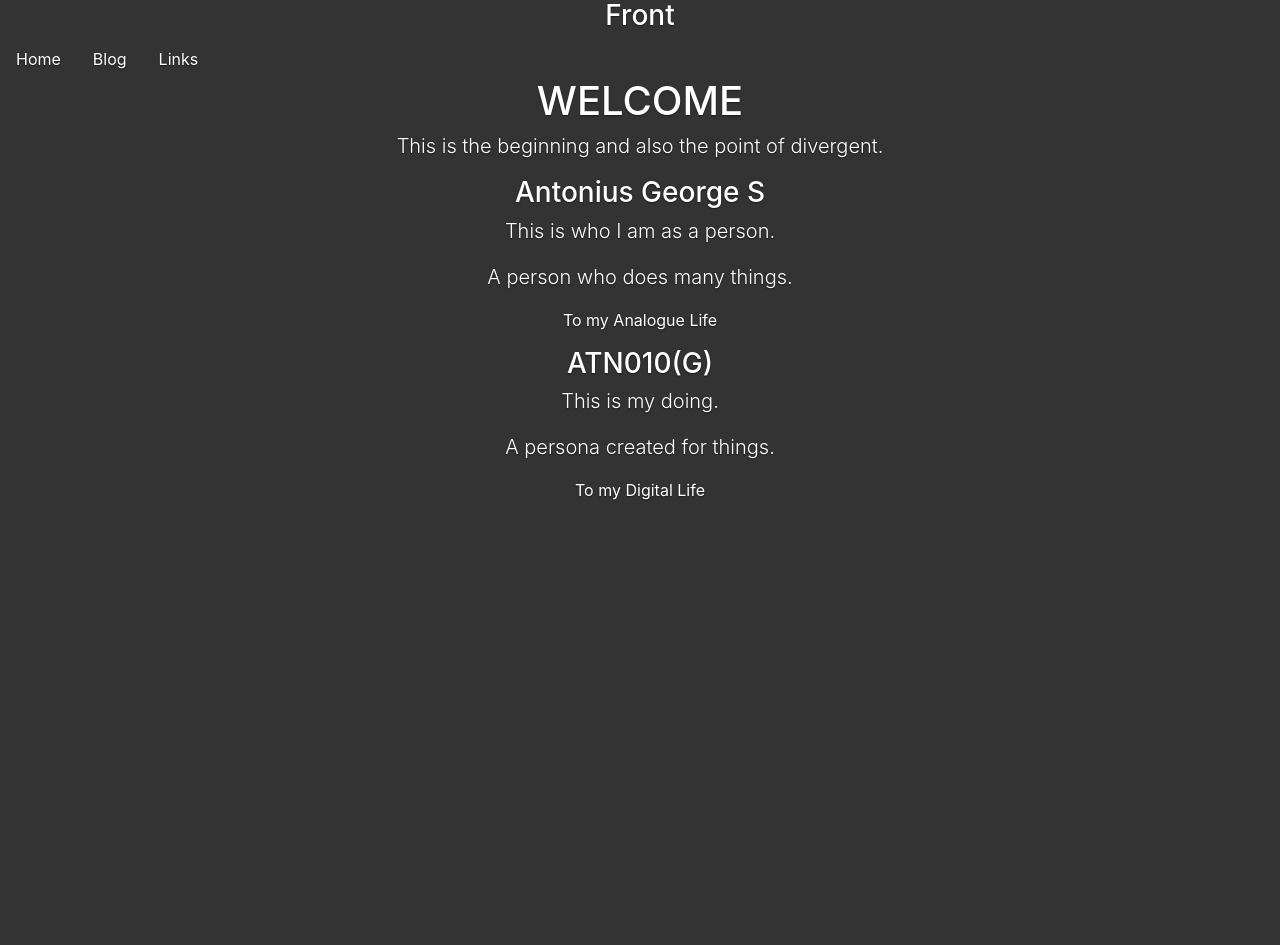
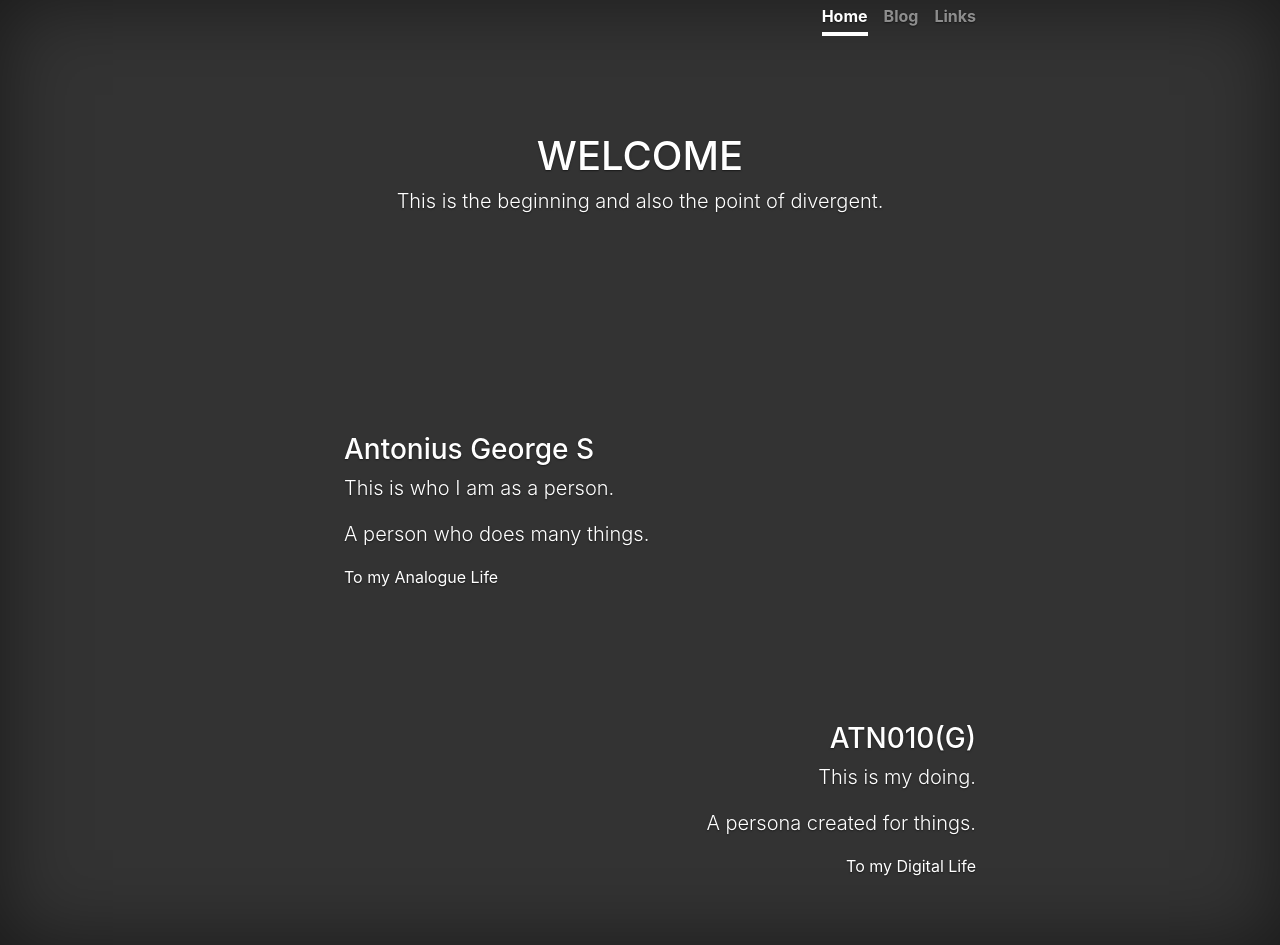
Before and after one commit to Atn010/atn010.github.io, a plain HTML site: page index.html in a window 1280 px wide. Before the commit the page ends 800 px from the top, so only its background shows below. Drawn offline with Linux system fonts and the light colour scheme.

Commit message:
Better Design

```diff
--- a/css/style.css
+++ b/css/style.css
@@ -1,4 +1,8 @@
+/*
+ * Globals
+ */
 
+/* Links */
 a,
 a:focus,
 a:hover {
@@ -15,6 +19,7 @@ a:hover {
   border: .05rem solid #fff;
 }
 
+
 /*
  * Base structure
  */
@@ -29,3 +34,142 @@ body {
   text-align: center;
   text-shadow: 0 .05rem .1rem rgba(0,0,0,.5);
 }
+
+/* Extra markup and styles for table-esque vertical and horizontal centering */
+.site-wrapper {
+  display: table;
+  width: 100%;
+  height: 100%; /* For at least Firefox */
+  min-height: 100%;
+  -webkit-box-shadow: inset 0 0 5rem rgba(0,0,0,.5);
+          box-shadow: inset 0 0 5rem rgba(0,0,0,.5);
+}
+
+.site-wrapper-inner {
+  display: table-cell;
+  vertical-align: top;
+}
+.cover-container {
+  margin-right: auto;
+  margin-left: auto;
+}
+
+.inner-cover{
+	width: 1005;
+	padding-top: 20%;
+	padding-bottom: 20%;
+
+
+
+}
+.left-inner-cover{
+		width: 100%;
+	margin-left: 40px;
+	text-align: left;
+	padding-right: 50%;
+	padding-top: 10%;
+	padding-bottom: 10%;
+}
+.right-inner-cover{
+		width: 100%;
+	margin-right: 40px;
+	text-align: right;
+	padding-left: 50%;
+	padding-top: 10%;
+	padding-bottom: 10%;
+
+}
+
+
+
+/*
+ * Header
+ */
+
+.nav-masthead .nav-link {
+  padding: .25rem 0;
+  font-weight: bold;
+  color: rgba(255,255,255,.5);
+  background-color: transparent;
+  border-bottom: .25rem solid transparent;
+}
+
+.nav-masthead .nav-link:hover,
+.nav-masthead .nav-link:focus {
+  border-bottom-color: rgba(255,255,255,.25);
+}
+
+.nav-masthead .nav-link + .nav-link {
+  margin-left: 1rem;
+}
+
+.nav-masthead .active {
+  color: #fff;
+  border-bottom-color: #fff;
+}
+
+@media (min-width: 48em) {
+  .masthead-brand {
+    float: left;
+  }
+  .nav-masthead {
+    float: right;
+  }
+}
+
+
+/*
+ * Cover
+ */
+
+.cover {
+  padding: 0 1.5rem;
+}
+.cover .btn-lg {
+  padding: .75rem 1.25rem;
+  font-weight: bold;
+}
+
+
+/*
+ * Footer
+ */
+
+.mastfoot {
+  color: rgba(255,255,255,.5);
+}
+
+
+/*
+ * Affix and center
+ */
+
+@media (min-width: 40em) {
+  /* Pull out the header and footer */
+  .masthead {
+    position: fixed;
+    top: 0;
+  }
+  .mastfoot {
+    position: fixed;
+    bottom: 0;
+  }
+  /* Start the vertical centering */
+  .site-wrapper-inner {
+    vertical-align: middle;
+  }
+  /* Handle the widths */
+  .masthead,
+  .mastfoot,
+  .cover-container {
+    width: 100%; /* Must be percentage or pixels for horizontal alignment */
+  }
+}
+
+@media (min-width: 62em) {
+  .masthead,
+  .mastfoot,
+  .cover-container {
+    width: 42rem;
+  }
+}
--- a/index.html
+++ b/index.html
@@ -24,8 +24,6 @@
         <div class="cover-container">
 
           <div class="Navbar">
-
-              <h3 class="masthead-brand">Front</h3>
               <nav class="nav nav-masthead">
                 <a class="nav-link active" href="#">Home</a>
                 <a class="nav-link" href="#">Blog</a>
@@ -34,24 +32,26 @@
 
           </div>
 
-          <div class="inner cover">
+          <div class="inner-cover">
+ 			<div id="particles-js">
+
             <h1 class="cover-heading">WELCOME</h1>
             <p class="lead">This is the beginning and also the point of divergent.</p>
-            <p class="left-inner-cover">
+		  </div>
+		</div>
+            <div class="left-inner-cover">
             <h3 class="cover-subheading">Antonius George S</h3>
  				<p class="lead">This is who I am as a person.</p>
            	    <p class="lead">A person who does many things.</p>
               	<a href="#" class="button dark">To my Analogue Life</a>
-			</p>
+			</div>
 
-            <p class="right-inner-cover">
+			<div class="right-inner-cover">
                 <h3 class="cover-subheading">ATN010(G)</h3>
  				<p class="lead">This is my doing.</p>
            	    <p class="lead">A persona created for things.</p>
                 <a href="#" class="button light">To my Digital Life</a>
-			</p>
-
-          </div>
+			  </div>
 
         </div>
 
@@ -61,6 +61,8 @@
   </body>
 
   <!-- This is where I place the scripts, JQuery, Tether and Bootstrap  -->
+  <script src="js/particles.min.js"></script>
+  <script src="js/app.js"></script>
   <script src="js/jquery-3.2.1.min.js"></script>
   <script src="js/tether.min.js"></script>
   <script src="js/bootstrap.min.js"></script>
```
